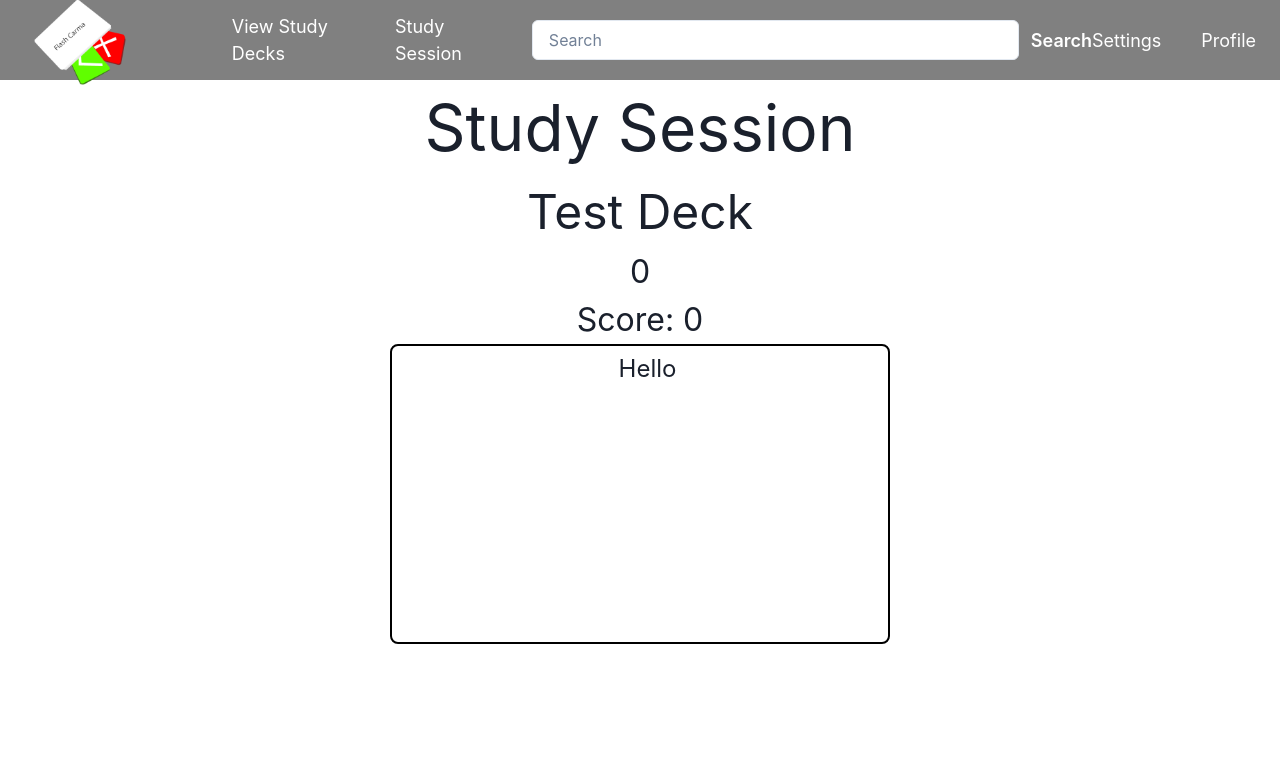
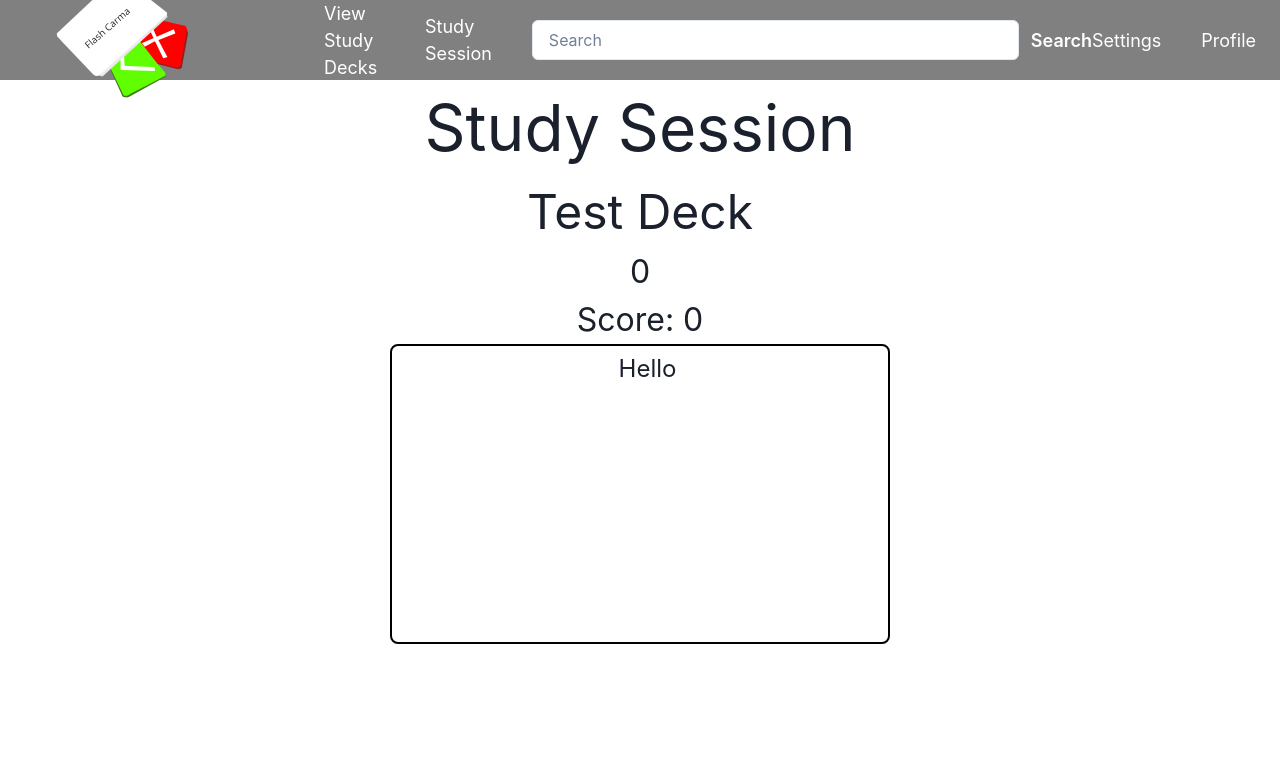
Before and after one commit to Brandon3522/flash_carma, a React (Create React App) app: page /study in a window 1280 px wide. Shown: the top 759 px of the page. Built offline with nearby package versions, Linux system fonts and the light colour scheme.

Commit message:
Fix: Image changing size on window resize

```diff
--- a/src/components/Navbar.js
+++ b/src/components/Navbar.js
@@ -29,6 +29,7 @@ function Navbar() {
         fontSize="large"
         justifyContent="space-between"
       >
+      <Box minW={'300px'}>
         <Link as={ReachLink} to="/home">
           <Image
             src={logo}
@@ -39,6 +40,7 @@ function Navbar() {
             // height="auto"
           />
         </Link>
+      </Box>
 
         {/* Add links */}
         <Link mr="10">View Study Decks</Link>
```
